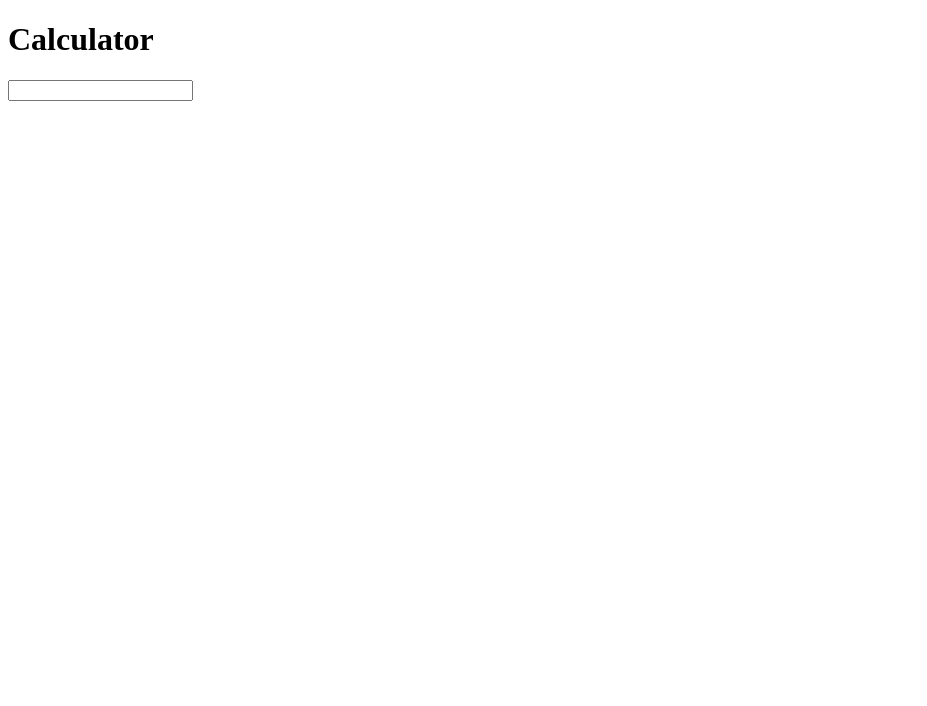
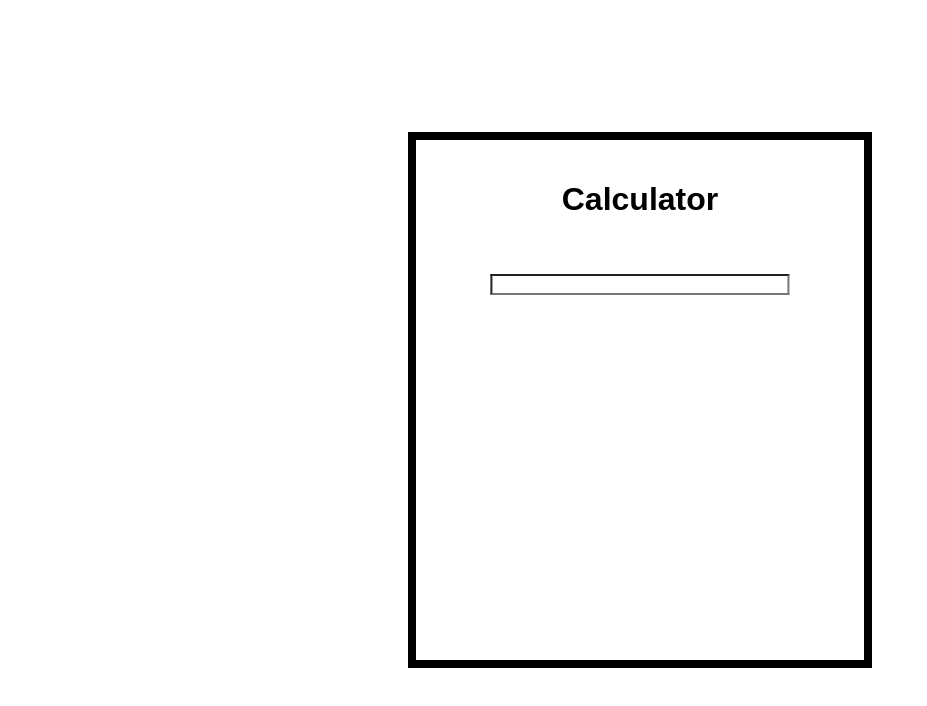
Before and after one commit to AfnanAhmadTariq/calculator, a plain HTML site: page index.html in a window 1280 px wide. Shown: the whole page, without its empty margins (0-927 px from the left). Drawn offline with Linux system fonts and the light colour scheme.

Commit message:
centered

```diff
--- a/index.html
+++ b/index.html
@@ -3,14 +3,14 @@
     <head>
         <meta charset="utf-8">
         <title>Calculator</title>
+        <link rel="stylesheet" href="stylesheet.css" type="text/css">
         <script src="script.js"></script>
     </head>
     <body>
         <div class="calculator">
             <h1>Calculator</h1>
-            <input type="text" id="userInput" onkeyup="updateDisplay()"></div>
+            <input type="text" id="userInput" onkeyup="updateDisplay()">
             <div id="displayArea"></div>
-            </div>
         </div>
     </body>
 </html>
--- a/stylesheet.css
+++ b/stylesheet.css
@@ -4,18 +4,39 @@
     --font-color: black;
 }
 *{
-    font-family: 'Gill Sans', 'Gill Sans MT', Calibri, 'Trebuchet MS', sans-serif;
+    font-family: Arial, Helvetica, sans-serif;
     background-color: var(--backgorund);
 }
 #userInput{
     color: var(--font-color);
+    width: 65%;
+    position: absolute;
+    top: 50%;
+    left: 50%;
+    transform: translate(-50%, -600%);
 }
-#dislayArea{
+#displayArea{
     color: var(--font-color);
-}
-.calculator{
+    width: auto;
     position: absolute;
     top: 50%;
     left: 50%;
     transform: translate(-50%, -50%);
 }
+.calculator{
+    border: 1vh solid black;
+    margin: auto;
+    height: 65%;
+    width: 35%;
+    position: absolute;
+    top: 50%;
+    left: 50%;
+    transform: translate(-50%, -50%);
+}
+.calculator h1{
+    font-size: 72;
+    position: absolute;
+    top: 50%;
+    left: 50%;
+    transform: translate(-50%, -650%);
+}
```
